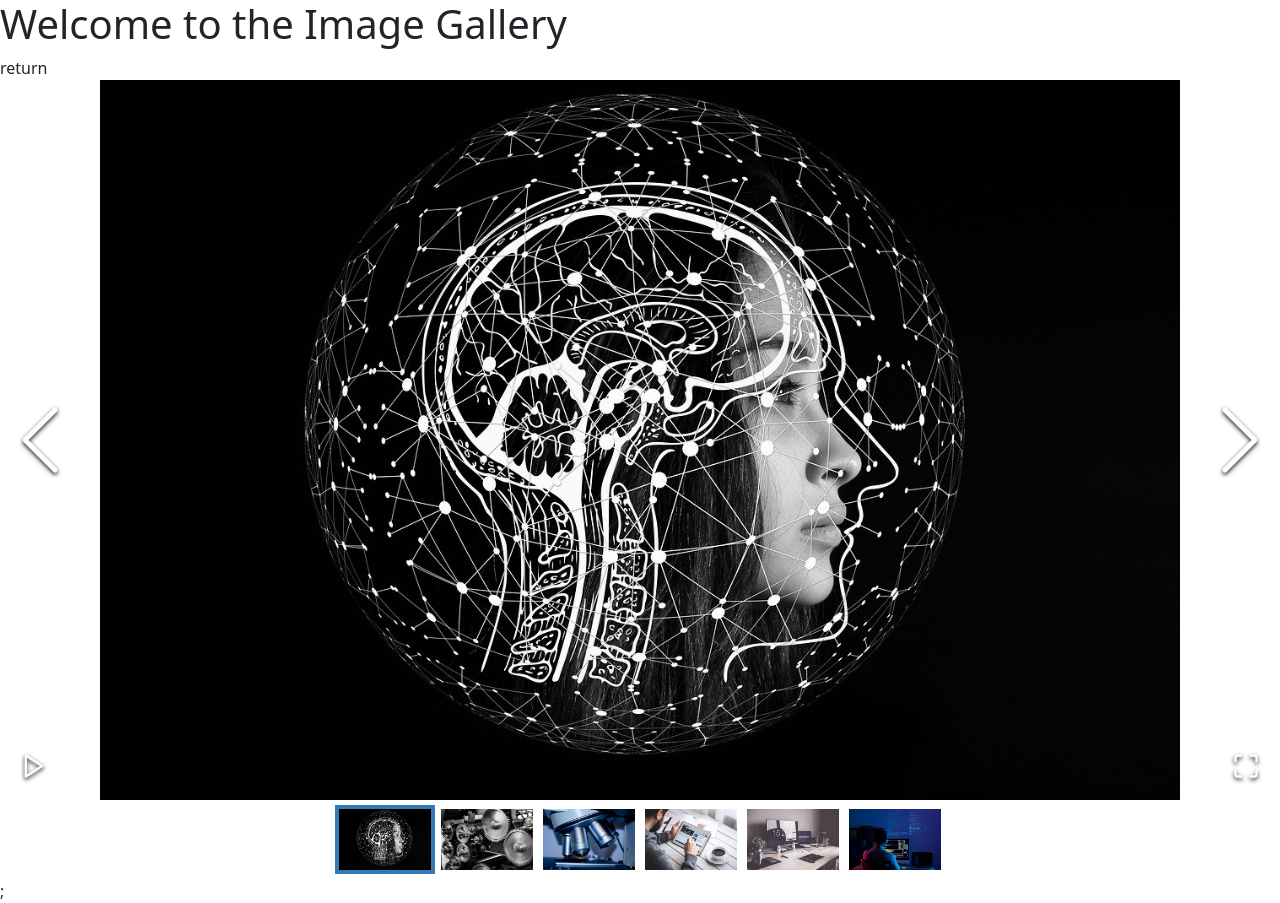
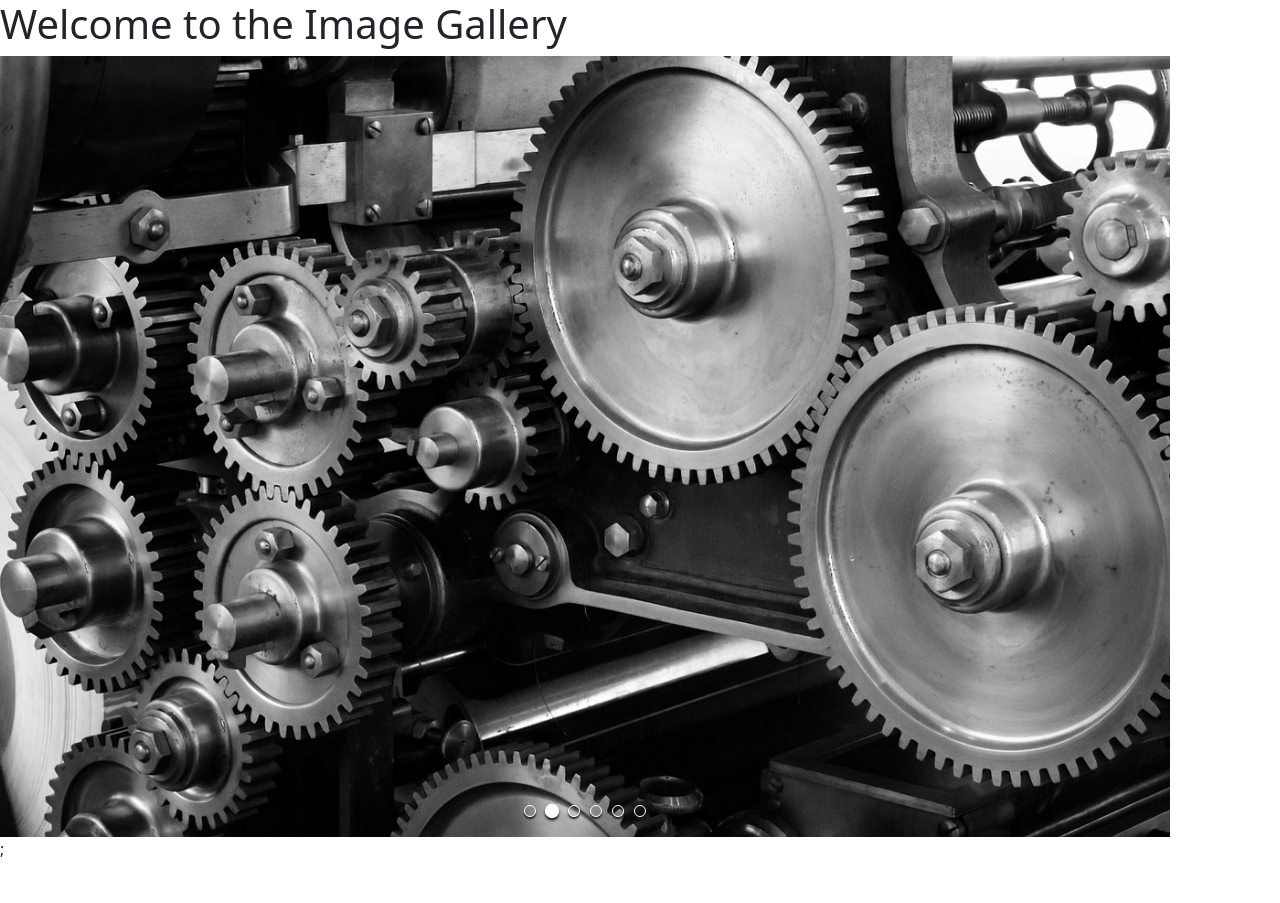
Before and after one commit to ICEDBANK/react-image-gallery, a React (Create React App) app: page / in a window 1280 px wide. After the commit the page ends 861 px from the top, so only its background shows below. Built offline with nearby package versions, Linux system fonts and the light colour scheme.

Commit message:
Automated commit

```diff
--- a/src/App.js
+++ b/src/App.js
@@ -22,7 +22,16 @@ function App() {
     <>
 
       <h1>Welcome to the Image Gallery</h1>
-      return <ImageGallery items={imageItem} />;
+      <ImageGallery
+        items={imageItem}
+        showThumbnails = {false}
+        thumbnailPosition="left"
+        autoPlay = {true}
+        showFullscreenButton = {false}
+        showPlayButton = {false}
+        showNav = {false}
+        showBullets={true}
+      />;
 
     </>
   );
```
